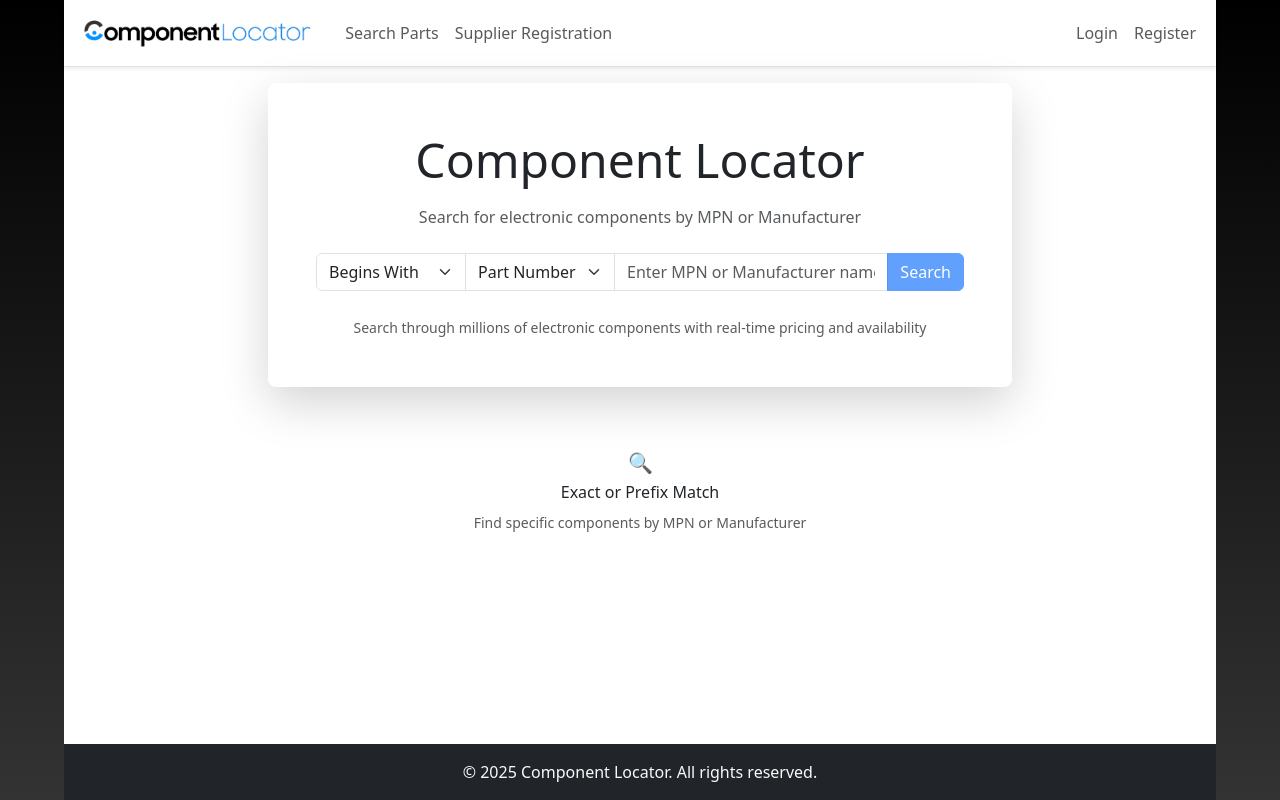
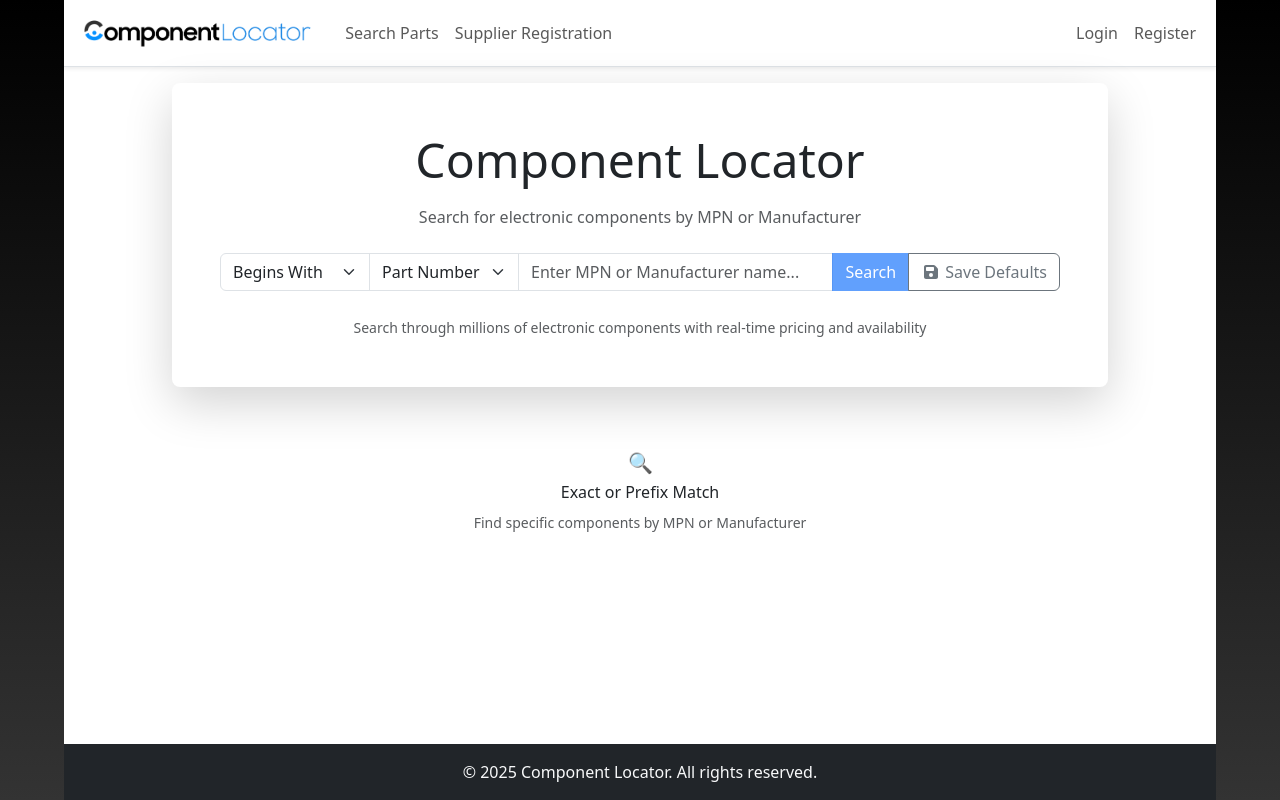
Before and after one commit to sistlasre/component_locator_frontend, a React (Create React App) app: page / in a window 1280 px wide. Built offline with nearby package versions, Linux system fonts and the light colour scheme.

Commit message:
Adding default search field saving

```diff
--- a/src/components/ComponentLocator.js
+++ b/src/components/ComponentLocator.js
@@ -6,7 +6,7 @@ const ComponentLocator = () => {
   return (
     <Container fluid className="py-3">
       <Row className="min-vh-50 d-flex align-items-center justify-content-center">
-        <Col xs={12} md={8}>
+        <Col xs={12} md={10}>
           <Card className="shadow-lg border-0">
             <Card.Body className="p-5">
               <div className="text-center mb-4">
--- a/src/components/ComponentSearchBar.js
+++ b/src/components/ComponentSearchBar.js
@@ -1,5 +1,7 @@
 import React, { useState, useEffect, useRef } from 'react';
-import { Form, InputGroup, Dropdown, Spinner } from 'react-bootstrap';
+import { Form, InputGroup, Dropdown, Spinner, Button } from 'react-bootstrap';
+import { FontAwesomeIcon } from '@fortawesome/react-fontawesome';
+import { faSave, faCheck } from '@fortawesome/free-solid-svg-icons';
 import { useNavigate } from 'react-router-dom';
 import { apiService } from '../services/apiService';
 
@@ -8,13 +10,26 @@ const ComponentSearchBar = ({
   showDropdown = true,
   placeholder = "Search for components...",
   initialValue = "",
-  searchType: initialSearchType = "begins_with",
-  field: initialField = "mpn"
+  searchType: initialSearchType,
+  field: initialField
 }) => {
   const navigate = useNavigate();
+
+  // Load saved preferences from localStorage, fallback to props or defaults
+  const getSavedSearchType = () => {
+    if (initialSearchType) return initialSearchType;
+    return localStorage.getItem('defaultSearchType') || 'begins_with';
+  };
+
+  const getSavedField = () => {
+    if (initialField) return initialField;
+    return localStorage.getItem('defaultField') || 'mpn';
+  };
+
   const [searchValue, setSearchValue] = useState(initialValue);
-  const [searchType, setSearchType] = useState(initialSearchType);
-  const [field, setField] = useState(initialField);
+  const [searchType, setSearchType] = useState(getSavedSearchType());
+  const [field, setField] = useState(getSavedField());
+  const [saveSuccess, setSaveSuccess] = useState(false);
   const [dropdownResults, setDropdownResults] = useState([]);
   const [isLoading, setIsLoading] = useState(false);
   const [showResults, setShowResults] = useState(false);
@@ -106,6 +121,13 @@ const ComponentSearchBar = ({
     navigate(`/search?${params.toString()}`);
   };
 
+  const handleSaveDefaults = () => {
+    localStorage.setItem('defaultSearchType', searchType);
+    localStorage.setItem('defaultField', field);
+    setSaveSuccess(true);
+    setTimeout(() => setSaveSuccess(false), 2000);
+  };
+
   return (
     <div className="position-relative" ref={dropdownRef}>
       <Form onSubmit={handleSearch}>
@@ -152,6 +174,16 @@ const ComponentSearchBar = ({
           >
             Search
           </button>
+
+          <Button
+            variant="outline-secondary"
+            onClick={handleSaveDefaults}
+            title="Save current search type and field as default"
+            style={{ whiteSpace: 'nowrap' }}
+          >
+            <FontAwesomeIcon icon={saveSuccess ? faCheck : faSave} />
+            {saveSuccess ? ' Saved!' : ' Save Defaults'}
+          </Button>
         </InputGroup>
 
         {searchValue.length > 0 && searchValue.length < 3 && (
--- a/src/components/ComponentSearchResults.js
+++ b/src/components/ComponentSearchResults.js
@@ -70,7 +70,6 @@ const ComponentSearchResults = () => {
           }
         }).filter(item => item !== null);
         setBrokeredResults(parsedBrokered);
-        debugger;
       } else {
         setBrokeredResults([]);
       }
```
